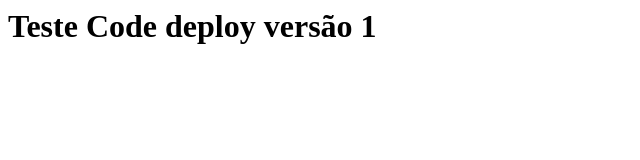
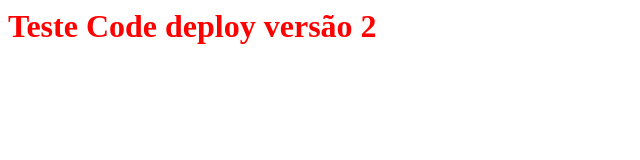
Before and after one commit to naison-souza-praxis/code-deploy, a plain HTML site: page index.html in a window 1280 px wide. Shown: the whole page, without its empty margins (0-640 px from the left). Drawn offline with Linux system fonts and the light colour scheme.

Commit message:
Update index.html

```diff
--- a/index.html
+++ b/index.html
@@ -1,8 +1,9 @@
 <html>
 	<head>
 		<title>Teste Code deploy</title>
+		<meta charset="utf-8" />
 	</head>
 	<body>
-		<h1>Teste Code deploy versão 1</h1>
+		<h1 style="color: red;">Teste Code deploy versão 2</h1>
 	</body>
 </html>
```
